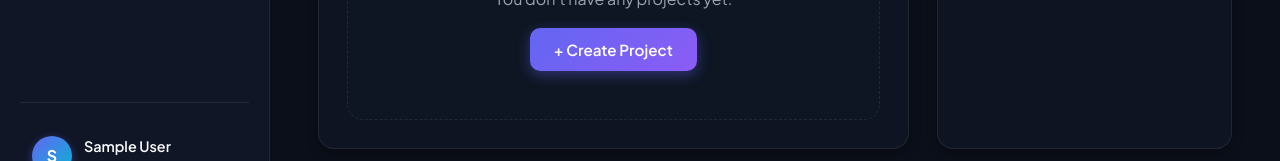
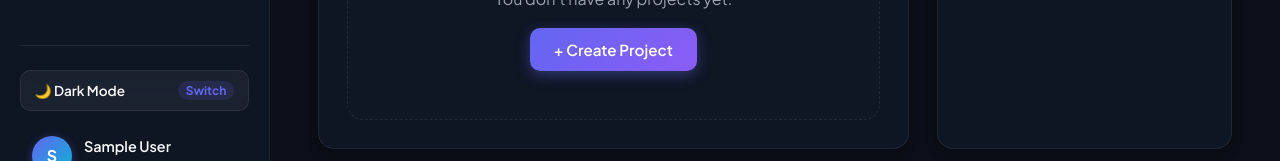
Before and after one commit to Mayuraglawe/newwllly-one-, a Next.js app: page /dashboard in a window 1280 px wide. Shown: the part 527-688 px from the top of the page. Built offline with nearby package versions, Linux system fonts and the light colour scheme; no server answers; the database is empty; sample sign-in values are in the browser's storage.

Commit message:
Feature: Add instant Light and Dark theme switcher with persisted state

```diff
--- a/src/app/dashboard/components/CreateProjectModal.tsx
+++ b/src/app/dashboard/components/CreateProjectModal.tsx
@@ -51,20 +51,20 @@ export default function CreateProjectModal() {
   return (
     <div style={{
       position: 'fixed', top: 0, left: 0, right: 0, bottom: 0,
-      backgroundColor: 'rgba(0, 0, 0, 0.75)',
+      backgroundColor: 'rgba(0, 0, 0, 0.7)',
       backdropFilter: 'blur(8px)',
       display: 'flex',
       alignItems: 'center', justifyContent: 'center', zIndex: 1000,
       padding: '1rem',
     }}>
       <div style={{
-        backgroundColor: 'rgba(17, 24, 39, 0.95)',
+        backgroundColor: 'var(--surface-card)',
         backdropFilter: 'blur(20px)',
-        border: '1px solid rgba(255, 255, 255, 0.12)',
+        border: '1px solid var(--border-color)',
         borderRadius: 'var(--radius-xl)',
         padding: '2.25rem',
         width: '100%', maxWidth: '500px',
-        boxShadow: '0 25px 50px rgba(0, 0, 0, 0.5), 0 0 30px rgba(99, 102, 241, 0.2)'
+        boxShadow: 'var(--shadow-lg)'
       }}>
         <div style={{ display: 'flex', justifyContent: 'space-between', alignItems: 'center', marginBottom: '1.5rem' }}>
           <h2 style={{ fontSize: '1.35rem', fontWeight: 800, color: 'var(--text-main)' }}>Create New Project</h2>
@@ -82,8 +82,8 @@ export default function CreateProjectModal() {
               style={{
                 width: '100%',
                 padding: '0.8rem 1rem',
-                background: 'rgba(11, 15, 25, 0.8)',
-                border: '1px solid rgba(255, 255, 255, 0.15)',
+                background: 'var(--surface-hover)',
+                border: '1px solid var(--border-color)',
                 borderRadius: 'var(--radius-md)',
                 color: 'var(--text-main)',
                 fontSize: '0.95rem',
@@ -100,8 +100,8 @@ export default function CreateProjectModal() {
               style={{
                 width: '100%',
                 padding: '0.8rem 1rem',
-                background: 'rgba(11, 15, 25, 0.8)',
-                border: '1px solid rgba(255, 255, 255, 0.15)',
+                background: 'var(--surface-hover)',
+                border: '1px solid var(--border-color)',
                 borderRadius: 'var(--radius-md)',
                 color: 'var(--text-main)',
                 fontSize: '0.95rem',
--- a/src/app/dashboard/components/Sidebar.tsx
+++ b/src/app/dashboard/components/Sidebar.tsx
@@ -3,11 +3,13 @@
 import Link from 'next/link';
 import { usePathname } from 'next/navigation';
 import { signOut, useSession } from 'next-auth/react';
+import { useTheme } from '@/components/ThemeContext';
 import styles from '../dashboard.module.css';
 
 export default function Sidebar() {
   const pathname = usePathname();
   const { data: session } = useSession();
+  const { theme, toggleTheme } = useTheme();
 
   const navItems = [
     { label: 'Dashboard', href: '/dashboard', icon: '📊' },
@@ -36,7 +38,7 @@ export default function Sidebar() {
             fontSize: '1rem',
             boxShadow: '0 4px 12px rgba(99,102,241,0.4)'
           }}>⚡</span>
-          <span>NOVA</span>
+          <span style={{ color: 'var(--text-main)' }}>NOVA</span>
         </div>
 
         <nav className={styles.sidebarNav}>
@@ -57,6 +59,30 @@ export default function Sidebar() {
       </div>
 
       <div className={styles.sidebarFooter}>
+        {/* Theme Toggle Button */}
+        <button
+          onClick={toggleTheme}
+          className="btn btn-secondary"
+          style={{
+            width: '100%',
+            justifyContent: 'space-between',
+            padding: '0.6rem 0.85rem',
+            fontSize: '0.85rem',
+            borderRadius: 'var(--radius-md)',
+          }}
+          title="Toggle Light / Dark Mode"
+        >
+          <span>{theme === 'dark' ? '🌙 Dark Mode' : '☀️ Light Mode'}</span>
+          <span style={{
+            fontSize: '0.75rem',
+            padding: '0.15rem 0.5rem',
+            borderRadius: '99px',
+            background: 'rgba(99,102,241,0.15)',
+            color: 'var(--primary-color)',
+            fontWeight: 700
+          }}>Switch</span>
+        </button>
+
         <div className={styles.userInfo}>
           <div className={styles.userAvatar}>{initial}</div>
           <div className={styles.userDetails}>
--- a/src/app/dashboard/dashboard.module.css
+++ b/src/app/dashboard/dashboard.module.css
@@ -1,18 +1,8 @@
 .dashboardTheme {
-  --bg-color: #0b0f19;
-  --surface-color: #111827;
-  --surface-card: #1f2937;
-  --surface-hover: #374151;
-  --text-main: #f9fafb;
-  --text-muted: #9ca3af;
-  --border-color: rgba(255, 255, 255, 0.08);
-
-  --primary-color: #6366f1;
-  --primary-hover: #4f46e5;
-
   background-color: var(--bg-color);
   color: var(--text-main);
   min-height: 100vh;
+  transition: background-color var(--transition-normal), color var(--transition-normal);
 }
 
 .dashboardLayout {
@@ -23,7 +13,7 @@
 
 .sidebar {
   width: 270px;
-  background: rgba(17, 24, 39, 0.95);
+  background: var(--surface-glass);
   -webkit-backdrop-filter: blur(16px);
   backdrop-filter: blur(16px);
   border-right: 1px solid var(--border-color);
@@ -203,7 +193,7 @@
 }
 
 .statCard {
-  background: rgba(17, 24, 39, 0.7);
+  background: var(--surface-glass);
   -webkit-backdrop-filter: blur(12px);
   backdrop-filter: blur(12px);
   border: 1px solid var(--border-color);
@@ -214,7 +204,7 @@
 }
 
 .statCard:hover {
-  border-color: rgba(99, 102, 241, 0.3);
+  border-color: var(--border-highlight);
   transform: translateY(-2px);
   box-shadow: var(--shadow-glow);
 }
@@ -277,7 +267,7 @@
 }
 
 .recentActivityCard, .projectsCard {
-  background: rgba(17, 24, 39, 0.7);
+  background: var(--surface-glass);
   -webkit-backdrop-filter: blur(12px);
   backdrop-filter: blur(12px);
   border: 1px solid var(--border-color);
--- a/src/app/dashboard/projects/page.tsx
+++ b/src/app/dashboard/projects/page.tsx
@@ -68,7 +68,7 @@ export default async function ProjectsListPage() {
               <div
                 key={project.id}
                 style={{
-                  background: 'rgba(17, 24, 39, 0.75)',
+                  background: 'var(--surface-glass)',
                   backdropFilter: 'blur(12px)',
                   border: '1px solid var(--border-color)',
                   borderRadius: 'var(--radius-lg)',
--- a/src/app/dashboard/tasks/page.tsx
+++ b/src/app/dashboard/tasks/page.tsx
@@ -45,7 +45,7 @@ export default async function TasksPage() {
               <div
                 key={task.id}
                 style={{
-                  background: 'rgba(17, 24, 39, 0.75)',
+                  background: 'var(--surface-glass)',
                   backdropFilter: 'blur(12px)',
                   border: '1px solid var(--border-color)',
                   borderRadius: 'var(--radius-lg)',
--- a/src/app/dashboard/team/page.tsx
+++ b/src/app/dashboard/team/page.tsx
@@ -72,7 +72,7 @@ export default async function TeamPage() {
               <div
                 key={member.email}
                 style={{
-                  background: 'rgba(17, 24, 39, 0.75)',
+                  background: 'var(--surface-glass)',
                   backdropFilter: 'blur(12px)',
                   border: '1px solid var(--border-color)',
                   borderRadius: 'var(--radius-lg)',
--- a/src/app/globals.css
+++ b/src/app/globals.css
@@ -1,6 +1,6 @@
 @import url('https://fonts.googleapis.com/css2?family=Plus+Jakarta+Sans:wght@300;400;500;600;700;800&display=swap');
 
-:root {
+:root, [data-theme="dark"] {
   --primary-color: #6366f1;
   --primary-hover: #4f46e5;
   --primary-gradient: linear-gradient(135deg, #6366f1 0%, #8b5cf6 100%);
@@ -35,6 +35,26 @@
 
   --transition-fast: 150ms cubic-bezier(0.4, 0, 0.2, 1);
   --transition-normal: 250ms cubic-bezier(0.4, 0, 0.2, 1);
+}
+
+[data-theme="light"] {
+  --bg-color: #f8fafc;
+  --surface-color: #ffffff;
+  --surface-glass: rgba(255, 255, 255, 0.85);
+  --surface-card: #ffffff;
+  --surface-hover: #f1f5f9;
+
+  --text-main: #0f172a;
+  --text-muted: #64748b;
+  --text-dim: #94a3b8;
+
+  --border-color: rgba(226, 232, 240, 0.9);
+  --border-highlight: rgba(99, 102, 241, 0.4);
+
+  --shadow-sm: 0 1px 3px rgba(0, 0, 0, 0.05);
+  --shadow-md: 0 4px 14px rgba(0, 0, 0, 0.06);
+  --shadow-lg: 0 10px 30px rgba(0, 0, 0, 0.08);
+  --shadow-glow: 0 0 20px rgba(99, 102, 241, 0.15);
 }
 
 * {
--- a/src/components/Providers.tsx
+++ b/src/components/Providers.tsx
@@ -1,7 +1,12 @@
 'use client';
 
 import { SessionProvider } from 'next-auth/react';
+import { ThemeProvider } from './ThemeContext';
 
 export default function Providers({ children }: { children: React.ReactNode }) {
-  return <SessionProvider>{children}</SessionProvider>;
+  return (
+    <SessionProvider>
+      <ThemeProvider>{children}</ThemeProvider>
+    </SessionProvider>
+  );
 }
--- /dev/null
+++ b/src/components/ThemeContext.tsx
@@ -0,0 +1,47 @@
+'use client';
+
+import React, { createContext, useContext, useEffect, useState } from 'react';
+
+type Theme = 'dark' | 'light';
+
+interface ThemeContextType {
+  theme: Theme;
+  toggleTheme: () => void;
+}
+
+const ThemeContext = createContext<ThemeContextType>({
+  theme: 'dark',
+  toggleTheme: () => {},
+});
+
+export function ThemeProvider({ children }: { children: React.ReactNode }) {
+  const [theme, setTheme] = useState<Theme>('dark');
+
+  useEffect(() => {
+    // Read saved theme from localStorage or system preference
+    const savedTheme = localStorage.getItem('nova-theme') as Theme | null;
+    if (savedTheme === 'light' || savedTheme === 'dark') {
+      setTheme(savedTheme);
+      document.documentElement.setAttribute('data-theme', savedTheme);
+    } else {
+      document.documentElement.setAttribute('data-theme', 'dark');
+    }
+  }, []);
+
+  const toggleTheme = () => {
+    const nextTheme: Theme = theme === 'dark' ? 'light' : 'dark';
+    setTheme(nextTheme);
+    localStorage.setItem('nova-theme', nextTheme);
+    document.documentElement.setAttribute('data-theme', nextTheme);
+  };
+
+  return (
+    <ThemeContext.Provider value={{ theme, toggleTheme }}>
+      {children}
+    </ThemeContext.Provider>
+  );
+}
+
+export function useTheme() {
+  return useContext(ThemeContext);
+}
```
Also changed, not shown: src/app/dashboard/projects/[id]/components/InviteMemberModal.tsx (+6 -6 lines), src/app/dashboard/projects/[id]/components/TaskBoard.tsx (+12 -12 lines).
